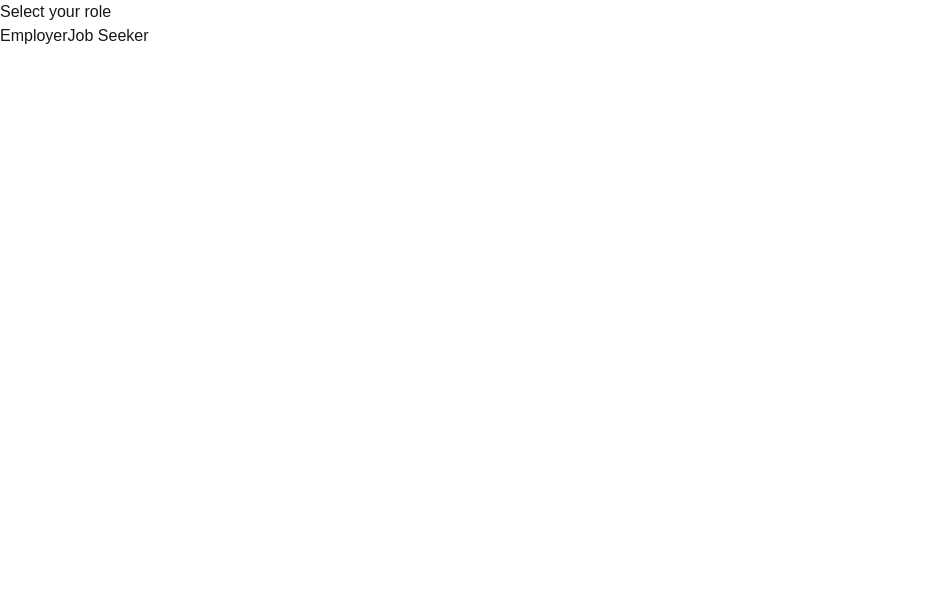
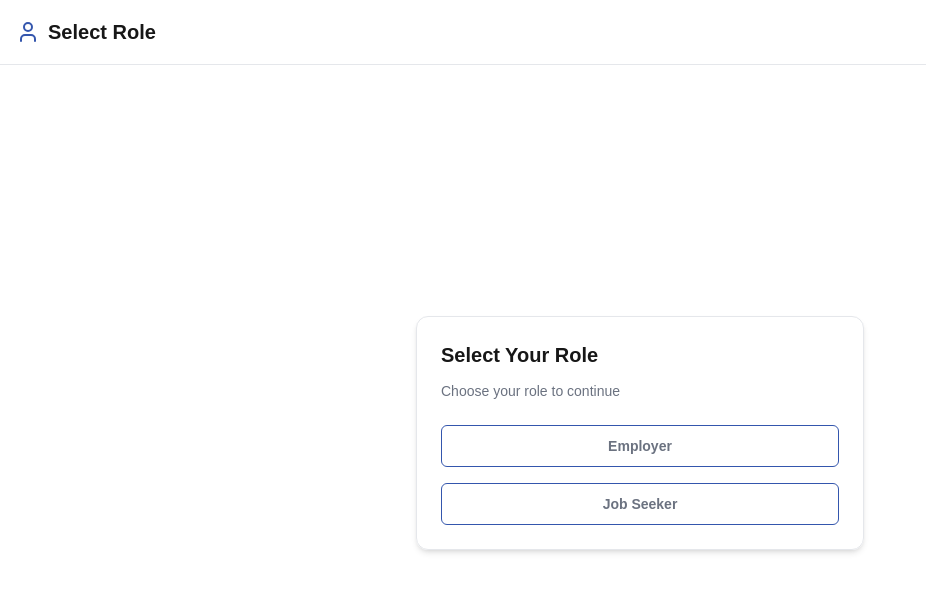
Before and after one commit to singh-ritu/job-portal, a Next.js app: page /selectRole in a window 1280 px wide. Shown: the top 592 px of the page, without its empty margins (0-926 px from the left). Built offline with nearby package versions, Linux system fonts and the light colour scheme; no server answers.

Commit message:
fix: Select Role page ui is changed

```diff
--- a/app/selectRole/page.tsx
+++ b/app/selectRole/page.tsx
@@ -1,5 +1,8 @@
 "use client";
 import { redirect, useRouter } from "next/navigation";
+import Link from "next/link";
+import { User } from "lucide-react";
+import { Card, CardContent, CardDescription, CardHeader, CardTitle } from "@/components/ui/card";
 const API_BASE_URL = process.env.NEXT_PUBLIC_API_URL || "";
 
 export default function SelectRole() {
@@ -10,7 +13,7 @@ export default function SelectRole() {
 
     const res = await fetch(`${API_BASE_URL}/api/auth/setRole`, {
       method: "POST",
-      credentials: "include", // 🔑 cookie required
+      credentials: "include",
       headers: { "Content-Type": "application/json" },
       body: JSON.stringify({ role }),
     });
@@ -31,16 +34,44 @@ export default function SelectRole() {
   };
 
   return (
-    <div>
-      <h1>Select your role</h1>
-
-      <button onClick={() => chooseRole("employer")}>
-        Employer
-      </button>
-
-      <button onClick={() => chooseRole("jobseeker")}>
-        Job Seeker
-      </button>
+    <div className="min-h-screen flex flex-col">
+      <header className="border-b border-gray-200 shadow-md bg-background">
+        <div className="container mx-auto flex h-16 items-center px-4">
+          <Link href="/" className="flex items-center gap-2">
+            <User className="h-6 w-6 text-[#3456ad]" />
+            <span className="text-xl font-semibold">Select Role</span>
+          </Link>
+        </div>
+      </header>
+      <main className="flex-1 flex items-center justify-center p-4 bg-white">
+        <Card className="w-full max-w-md border border-gray-200 shadow-md">
+          <CardHeader className="space-y-1">
+            <CardTitle className="text-xl font-bold">Select Your Role</CardTitle>
+            <CardDescription className="text-(--muted-foreground)">Choose your role to continue</CardDescription>
+          </CardHeader>
+          <CardContent>
+            <div className="space-y-4">
+              <button
+                onClick={() => chooseRole("employer")}
+                className="w-full rounded-md bg-[white] px-4 py-2.5 text-sm font-semibold
+               text-(--muted-foreground) border-[#3456ad] border
+               hover:bg-[#3456ad]/90 hover:text-white cursor-pointer
+               focus:outline-none focus:ring-2 focus:ring-primary focus:ring-offset-2
+               transition"
+              >
+                Employer
+              </button>
+              <button onClick={() => chooseRole("jobseeker")} className="w-full rounded-md bg-[white] px-4 py-2.5 text-sm font-semibold
+              text-(--muted-foreground) border-[#3456ad] border
+               hover:bg-[#3456ad]/90  hover:text-white cursor-pointer
+               focus:outline-none focus:ring-2 focus:ring-primary focus:ring-offset-2
+               transition">
+                Job Seeker
+              </button>
+            </div>
+          </CardContent>
+        </Card>
+      </main>
     </div>
   );
 }
```
